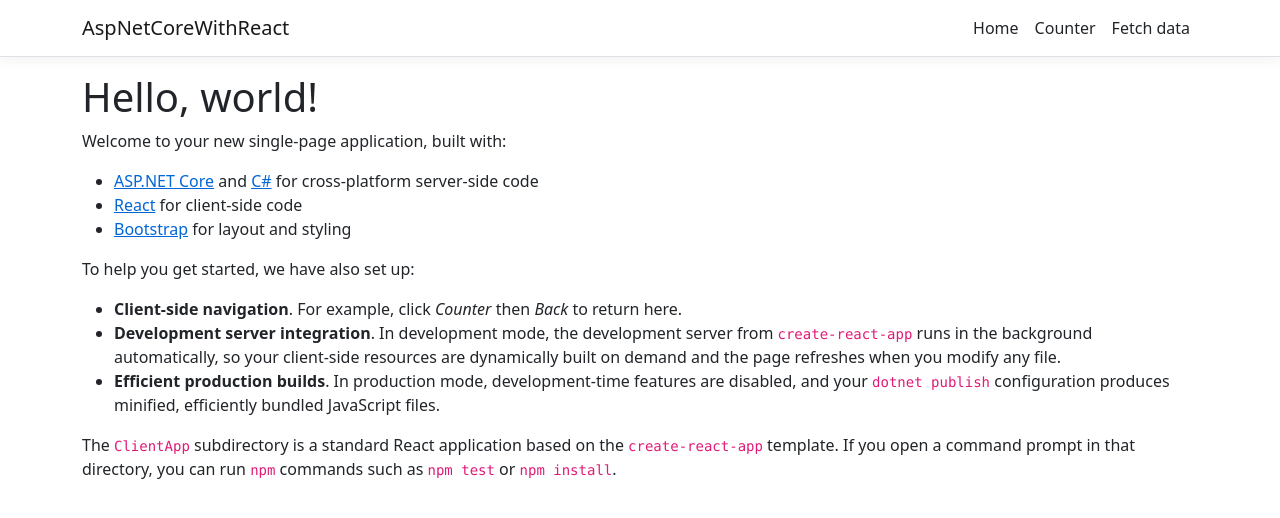
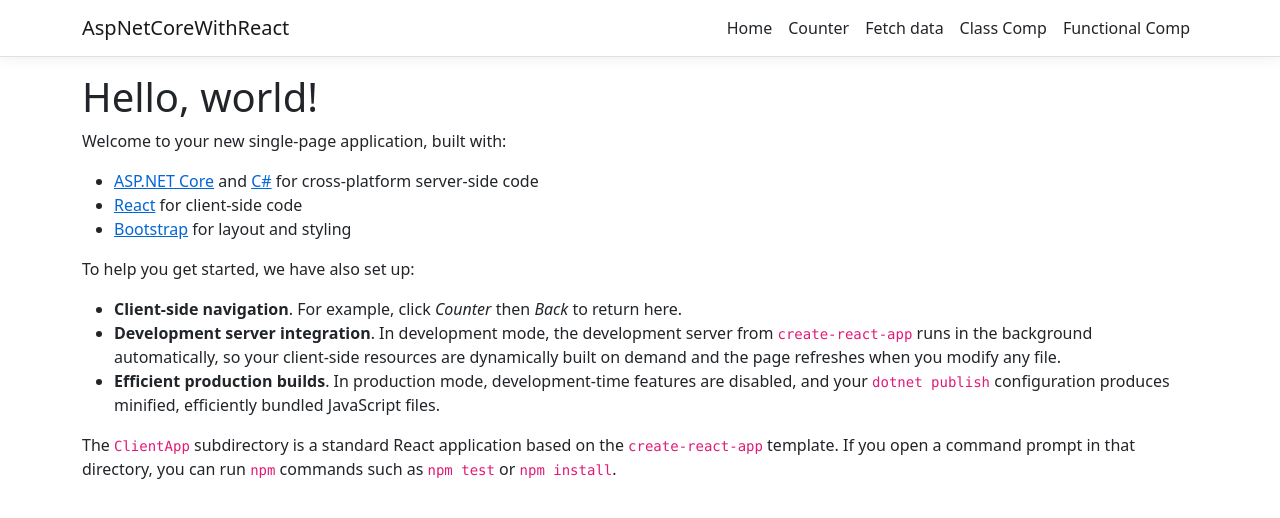
Before and after one commit to Shqiperim/projektiblerimi, a React (Create React App) app in the folder AspNetCoreWithReact/ClientApp/: page / in a window 1280 px wide. Shown: the top 518 px of the page. Built offline with nearby package versions, Linux system fonts and the light colour scheme.

Commit message:
Completed React Components

```diff
--- a/AspNetCoreWithReact/ClientApp/src/App.js
+++ b/AspNetCoreWithReact/ClientApp/src/App.js
@@ -4,6 +4,8 @@
 import { Home } from './components/Home';
 import { FetchData } from './components/FetchData';
 import { Counter } from './components/Counter';
+import { MyClassComponent } from './components/MyComponents/MyClassComponent';
+import  MyFunctionalComponent  from './components/MyComponents/MyFunctionalComponent';
 
 import './custom.css'
 
@@ -16,6 +18,8 @@
         <Route exact path='/' component={Home} />
         <Route path='/counter' component={Counter} />
         <Route path='/fetch-data' component={FetchData} />
+            <Route path='/myClassComponent' component={MyClassComponent} />
+            <Route path='/myFunctionalComponent' component={MyFunctionalComponent} />
       </Layout>
     );
   }
--- /dev/null
+++ b/AspNetCoreWithReact/ClientApp/src/components/MyComponents/MyClassComponent.js
@@ -0,0 +1,13 @@
+import React, { Component } from 'react'
+
+export class MyClassComponent extends Component {
+    render () {
+        return (
+            < div >
+                <h1>
+                    My Class Component
+                </h1>
+            </div >
+        )
+    }
+}
--- /dev/null
+++ b/AspNetCoreWithReact/ClientApp/src/components/MyComponents/MyFunctionalComponent.js
@@ -0,0 +1,13 @@
+import React from 'react';
+
+const MyFunctionalComponent = () => {
+    return (
+        < div >
+            <h1>
+                My Functional Component
+            </h1>
+        </div >
+      )
+}
+
+export default MyFunctionalComponent;
--- a/AspNetCoreWithReact/ClientApp/src/components/NavMenu.js
+++ b/AspNetCoreWithReact/ClientApp/src/components/NavMenu.js
@@ -39,6 +39,12 @@
                 <NavItem>
                   <NavLink tag={Link} className="text-dark" to="/fetch-data">Fetch data</NavLink>
                 </NavItem>
+                <NavItem>
+                    <NavLink tag={Link} className="text-dark" to="/myClassComponent">Class Comp</NavLink>
+                </NavItem>
+                <NavItem>
+                    <NavLink tag={Link} className="text-dark" to="/myFunctionalComponent">Functional Comp</NavLink>
+                </NavItem>
               </ul>
             </Collapse>
           </Container>
```
